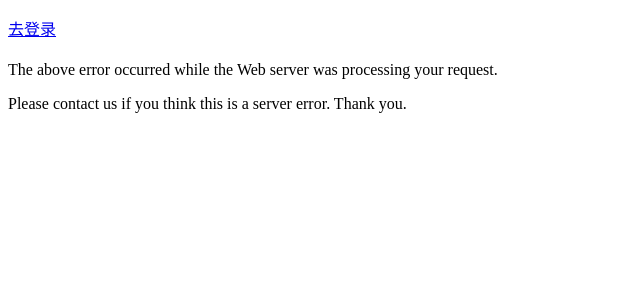
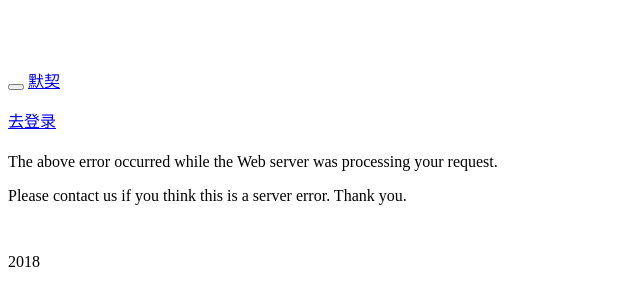
Before and after one commit to erinchenff/moqi, a Yii app: template frontend/views/site/error.php in a window 1280 px wide. Shown: the top 306 px of the page, without its empty margins (0-640 px from the left). Run offline with PHP 8.4 and a stand-in for Yii, Linux system fonts and the light colour scheme; the template is opened without the code that fills it, so the values that code supplies are empty; some libraries are stand-ins or nearby versions.

Commit message:
界面使用Bootstrap，实现简单的访问控制

```diff
--- a/frontend/assets/AppAsset.php
+++ b/frontend/assets/AppAsset.php
@@ -2,6 +2,7 @@
 
 namespace frontend\assets;
 
+use yii\bootstrap\BootstrapAsset;
 use yii\web\AssetBundle;
 use yii\web\JqueryAsset;
 
@@ -19,5 +20,6 @@ class AppAsset extends AssetBundle
     ];
     public $depends = [
         JqueryAsset::class,
+        BootstrapAsset::class,
     ];
 }
--- a/frontend/config/main.php
+++ b/frontend/config/main.php
@@ -51,7 +51,7 @@ $config = [
                     'extensions' => [
                     ],
                     'globals' => [
-                        'html' => ['class' => '\yii\helpers\Html'],
+                        'html' => ['class' => 'yii\helpers\Html'],
                     ],
                     'uses' => [
                         'yii\bootstrap',
@@ -61,6 +61,10 @@ $config = [
         ],
     ],
     'modules' => [],
+    // 访问控制
+    'as guard' => [
+        'class' => 'App\Filter\Guard',
+    ],
 ];
 
 // configuration adjustments for 'dev' environment
--- a/frontend/views/layouts/main.php
+++ b/frontend/views/layouts/main.php
@@ -18,12 +18,45 @@ AppAsset::register($this);
         <?= Html::csrfMetaTags(); ?>
         <title><?= Html::encode($this->title); ?></title>
         <?php $this->head(); ?>
+        <style>
+            body {
+                padding-top: 60px;
+            }
+            #footer {
+                padding-top: 2em;
+            }
+        </style>
     </head>
     <body>
-        <p id="me"><a href="/auth/login">去登录</a></p>
+        <div id="nav-main" class="navbar navbar-default navbar-fixed-top">
+            <div class="container">
+                <div class="navbar-header">
+                    <button type="button" class="navbar-toggle collapsed" data-toggle="collapse" data-target="#nav-main-collapse">
+                        <span class="icon-bar"></span>
+                        <span class="icon-bar"></span>
+                        <span class="icon-bar"></span>
+                    </button>
+
+                    <a class="navbar-brand" href="#">默契</a>
+                </div>
+
+                <div class="collapse navbar-collapse" id="nav-main-collapse">
+                    <ul class="nav navbar-nav">
+                    </ul>
+
+                    <p id="me" class="navbar-text navbar-right"><a href="/auth/login">去登录</a></p>
+                </div>
+            </div>
+        </div>
+
+        <p id="me"></p>
         <?php $this->beginBody(); ?>
 
         <?= $content; ?>
+
+        <p id="footer" class="text-center">
+            <?php echo date('Y'); ?><br>
+        </p>
 
         <?php $this->endBody(); ?>
         <script>
```
Also changed, not shown: frontend/controllers/JournalController.php (added, +10 -0 lines), frontend/views/auth/login.twig (+7 -1 lines), src/Filter/Guard.php (added, +25 -0 lines).
